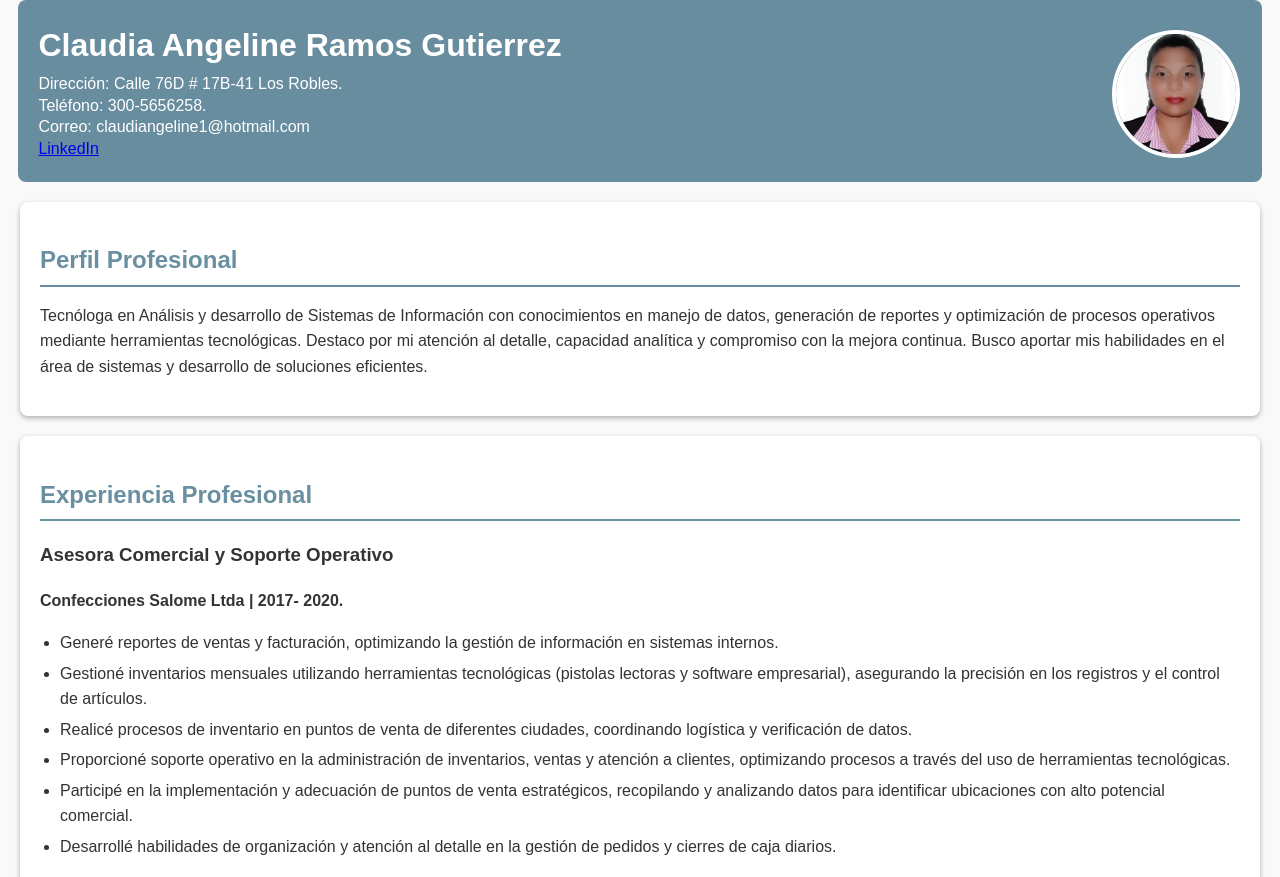
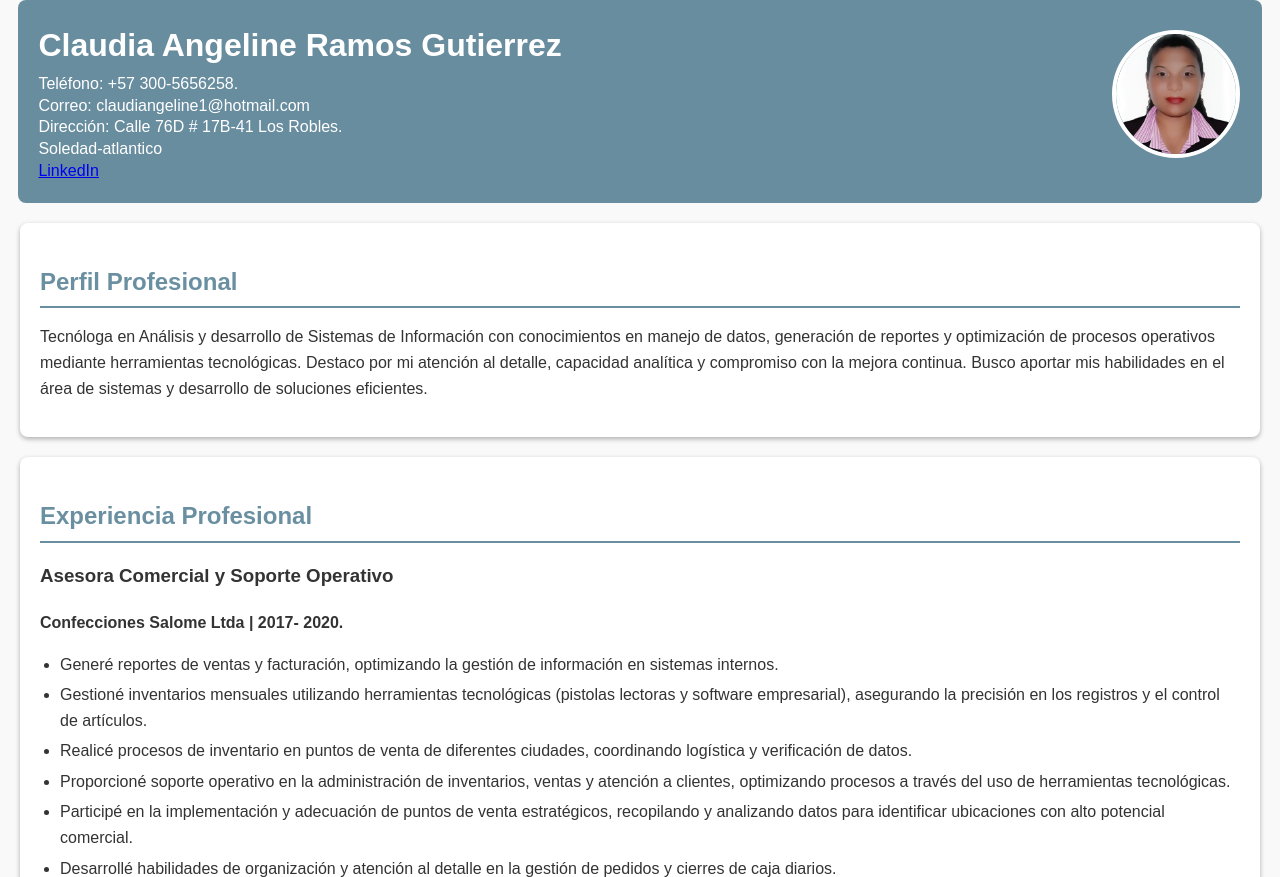
Before and after one commit to Claudia-Ramos82/Mi_CV, a plain HTML site: page index.html in a window 1280 px wide. Shown: the top 877 px of the page. Drawn offline with Linux system fonts and the light colour scheme.

Commit message:
Update index.html

```diff
--- a/index.html
+++ b/index.html
@@ -12,9 +12,10 @@
         <header>
             <div>
             <h1>Claudia Angeline Ramos Gutierrez</h1>
-            <p>Dirección: Calle 76D # 17B-41 Los Robles.</p>
-            <p>Teléfono: 300-5656258.</p>
+            <p>Teléfono: +57 300-5656258.</p>
             <p>Correo: claudiangeline1@hotmail.com</p>
+                 <p>Dirección: Calle 76D # 17B-41 Los Robles.</p>
+                <p>Soledad-atlantico</p>
             <p><a href="https://www.linkedin.com/in/claudia-angeline-ramos-gutierrez-5229521a9/" target="_blank">LinkedIn</a></p>
           </div>
         <img src="foto.jpg" alt="foto Claudia">
@@ -113,7 +114,7 @@
         </section>
         <section>
         <p>Puedes escanear el codigo para ver mis certificaciones</p>
-        <img src="Diploma_certificaciones.png" width="100px" height="100px">
+        <img src="Diploma_Certificaciones.png" width="100px" height="100px">
         </section>
     </body>
 
```
